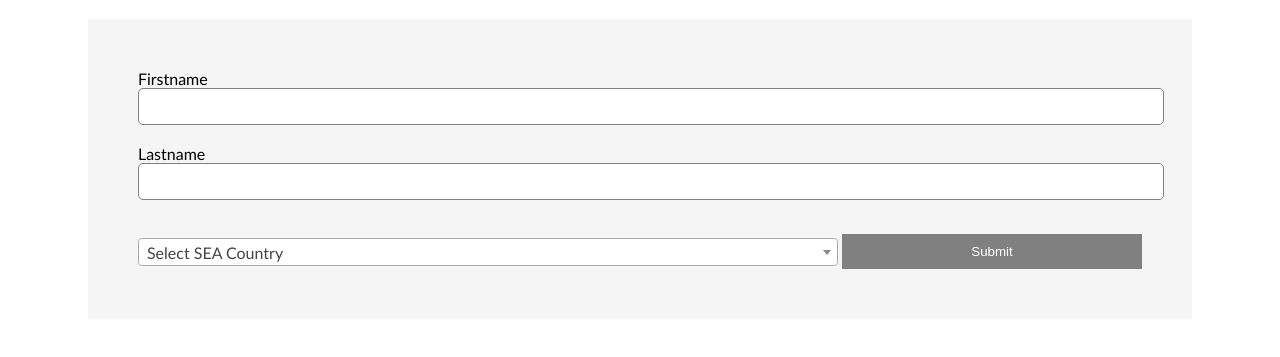
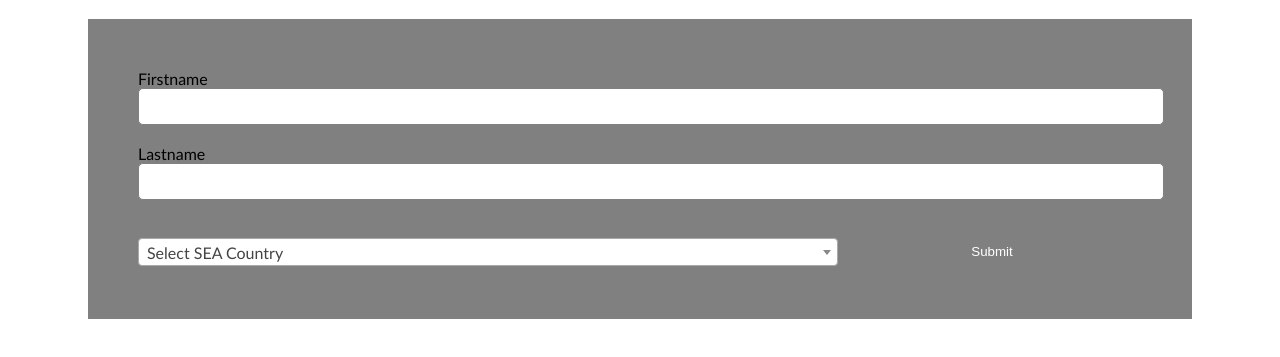
Before and after one commit to asgarabdulwahid/select2, a plain HTML site: page Act5/index.html in a window 1280 px wide. Shown: the part 61-418 px from the top of the page. Drawn offline with nearby package versions, Linux system fonts and the light colour scheme.

Commit message:
Update style.css

```diff
--- a/Act5/style.css
+++ b/Act5/style.css
@@ -6,7 +6,7 @@ h1 {
     text-align: center;
   }
   form {
-      background-color: whitesmoke;
+      background-color: gray;
 
       padding: 50px;
 
```
